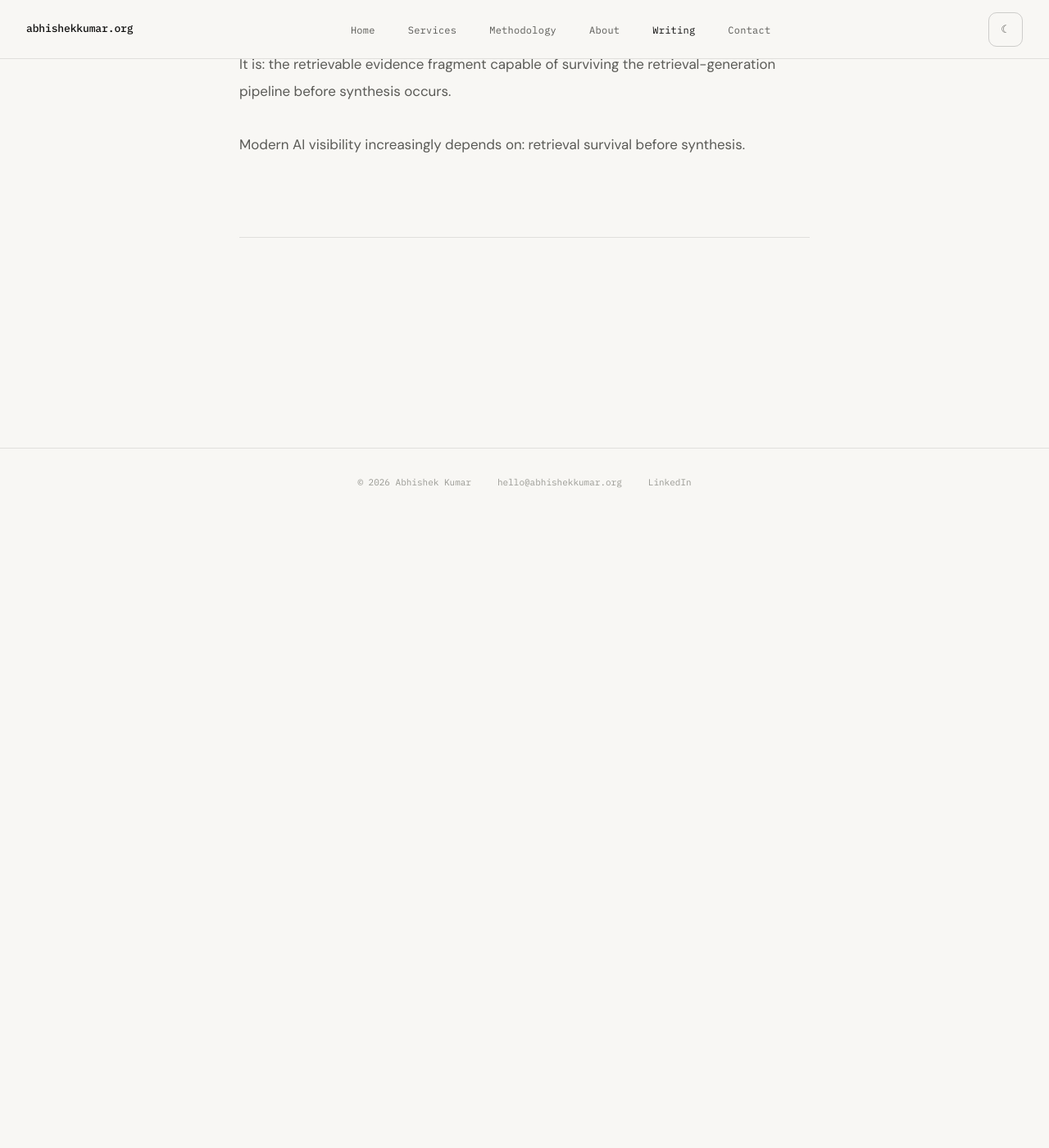
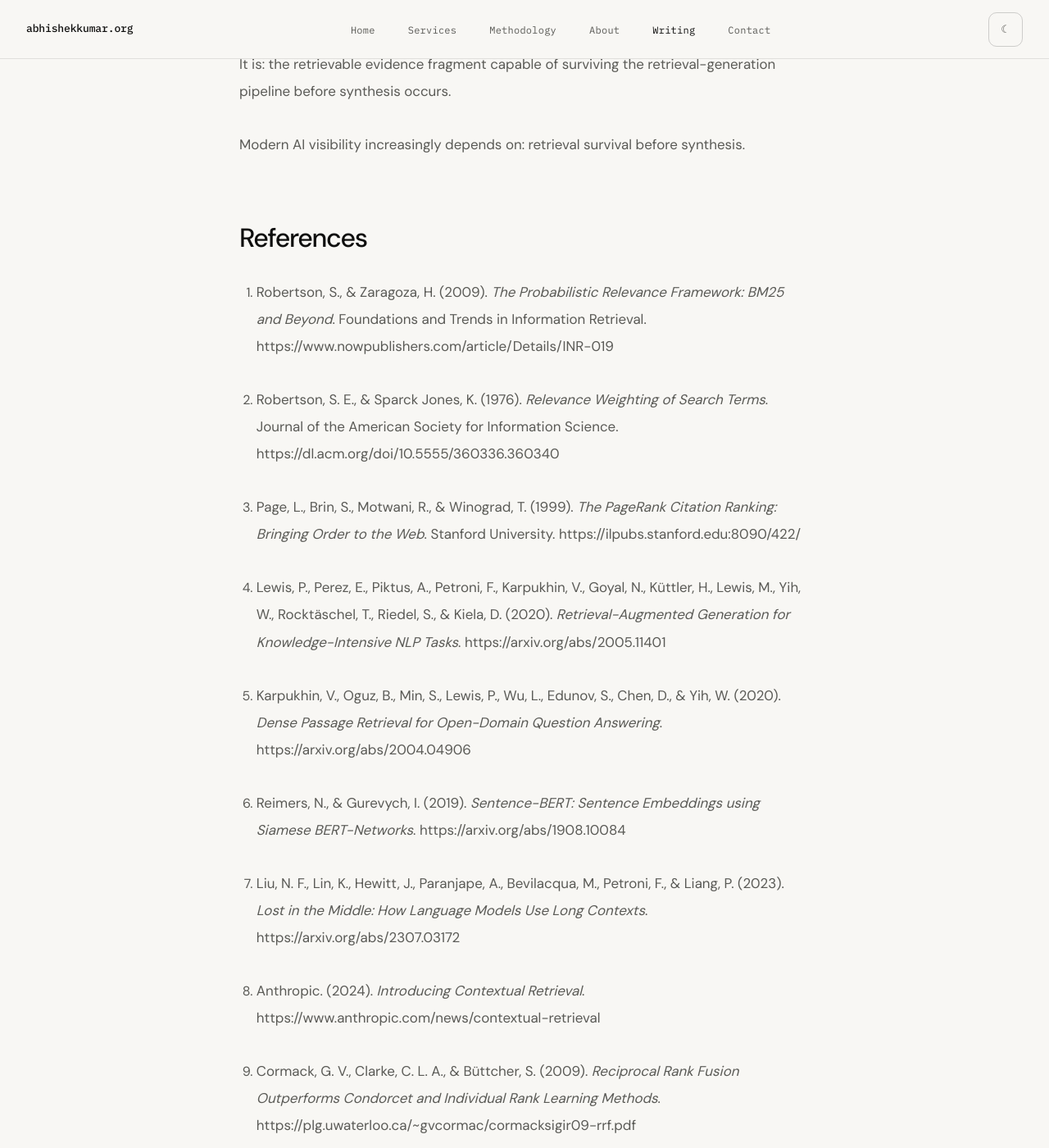
Before and after one commit to abhishu5/abhishekkumar.org, a Jekyll site: the page built from _posts/2026-05-30-why-ai-systems-retrieve-passages-instead-of-pages.md, in a window 1280 px wide and 1400 px high, scrolled down 111672 px. Shown: the whole window at 82% size. Built offline with Jekyll 4.4.1, drawn with Linux system fonts in a browser that asks for light colours; before the commit the page ends 112302 px from its top, so only the background shows below that; some of the changed text lies outside the part shown.

Commit message:
Update 2026-05-30-why-ai-systems-retrieve-passages-instead-of-pages.md

```diff
--- a/_posts/2026-05-30-why-ai-systems-retrieve-passages-instead-of-pages.md
+++ b/_posts/2026-05-30-why-ai-systems-retrieve-passages-instead-of-pages.md
@@ -2919,3 +2919,40 @@ the retrievable evidence fragment capable of surviving the retrieval-generation
 
 Modern AI visibility increasingly depends on:
 retrieval survival before synthesis.
+
+
+
+## References
+
+1. Robertson, S., & Zaragoza, H. (2009). *The Probabilistic Relevance Framework: BM25 and Beyond*. Foundations and Trends in Information Retrieval.
+   https://www.nowpublishers.com/article/Details/INR-019
+
+2. Robertson, S. E., & Sparck Jones, K. (1976). *Relevance Weighting of Search Terms*. Journal of the American Society for Information Science.
+   https://dl.acm.org/doi/10.5555/360336.360340
+
+3. Page, L., Brin, S., Motwani, R., & Winograd, T. (1999). *The PageRank Citation Ranking: Bringing Order to the Web*. Stanford University.
+   https://ilpubs.stanford.edu:8090/422/
+
+4. Lewis, P., Perez, E., Piktus, A., Petroni, F., Karpukhin, V., Goyal, N., Küttler, H., Lewis, M., Yih, W., Rocktäschel, T., Riedel, S., & Kiela, D. (2020). *Retrieval-Augmented Generation for Knowledge-Intensive NLP Tasks*.
+   https://arxiv.org/abs/2005.11401
+
+5. Karpukhin, V., Oguz, B., Min, S., Lewis, P., Wu, L., Edunov, S., Chen, D., & Yih, W. (2020). *Dense Passage Retrieval for Open-Domain Question Answering*.
+   https://arxiv.org/abs/2004.04906
+
+6. Reimers, N., & Gurevych, I. (2019). *Sentence-BERT: Sentence Embeddings using Siamese BERT-Networks*.
+   https://arxiv.org/abs/1908.10084
+
+7. Liu, N. F., Lin, K., Hewitt, J., Paranjape, A., Bevilacqua, M., Petroni, F., & Liang, P. (2023). *Lost in the Middle: How Language Models Use Long Contexts*.
+   https://arxiv.org/abs/2307.03172
+
+8. Anthropic. (2024). *Introducing Contextual Retrieval*.
+   https://www.anthropic.com/news/contextual-retrieval
+
+9. Cormack, G. V., Clarke, C. L. A., & Büttcher, S. (2009). *Reciprocal Rank Fusion Outperforms Condorcet and Individual Rank Learning Methods*.
+   https://plg.uwaterloo.ca/~gvcormac/cormacksigir09-rrf.pdf
+
+10. Nogueira, R., & Cho, K. (2019). *Passage Re-ranking with BERT*.
+    https://arxiv.org/abs/1901.04085
+
+11. Khattab, O., & Zaharia, M. (2020). *ColBERT: Efficient and Effective Passage Search via Contextualized Late Interaction over BERT*.
+    https://arxiv.org/abs/2004.12832
```
